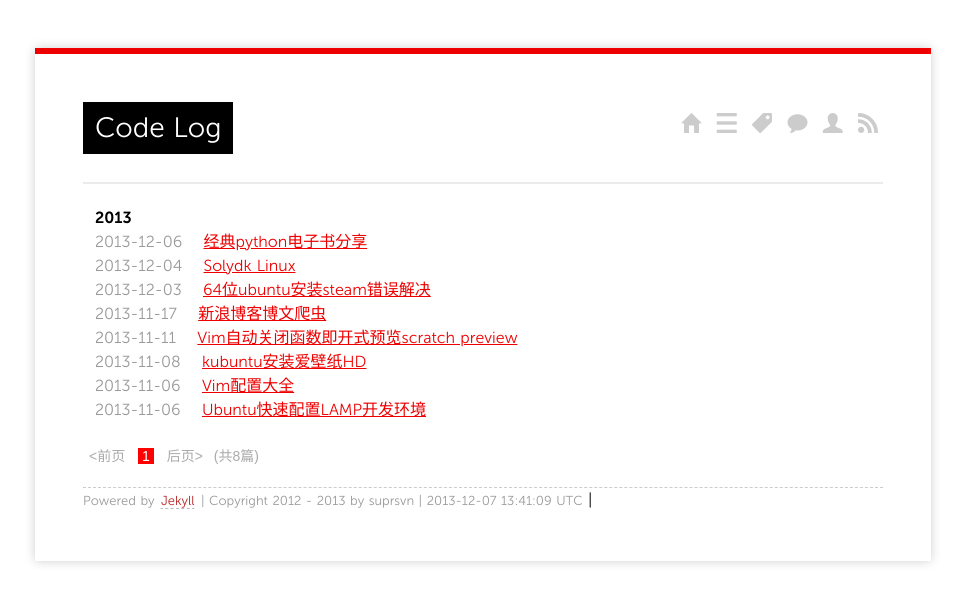
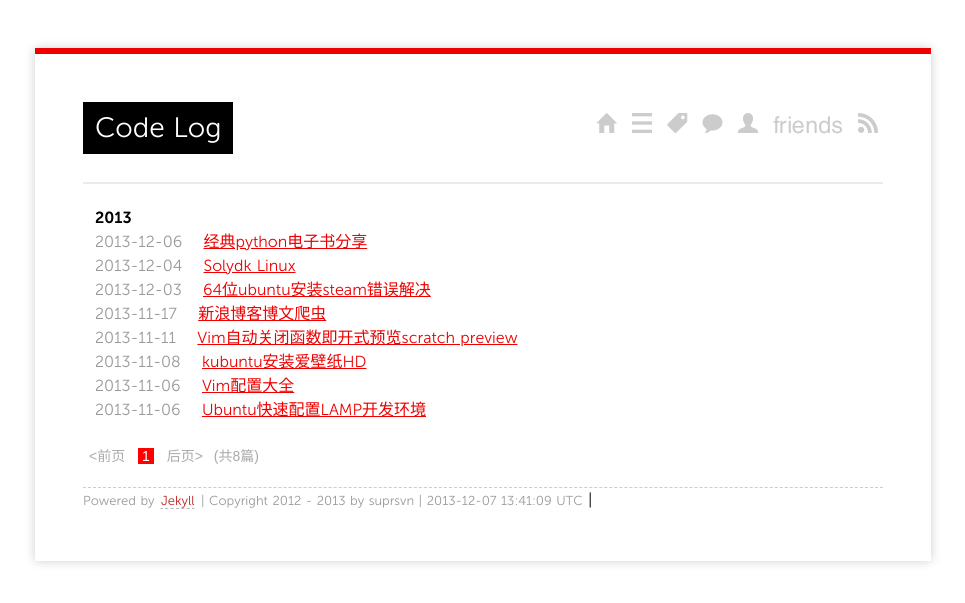
Before and after one commit to suprsvn/suprsvn.github.com, a Jekyll site: the page built from index.html, in a window 1280 px wide. Shown: the top 603 px of the page, without its empty margins (157-1122 px from the left). Built offline with Jekyll 4.4.1, drawn with Linux system fonts in a browser that asks for light colours; Markdown is read by kramdown in place of the engine named in the settings; the list of posts is cut into pages by our own code.

Commit message:
修改：      _layouts/default.html

```diff
--- a/_layouts/default.html
+++ b/_layouts/default.html
@@ -26,6 +26,7 @@
           <a href="/tags" class="ss-icon" title="Tag Cloud" >tags</a>
           <a href="/guestbook" class="ss-icon" title="Guest Book" >talk</a>
           <a href="/about" class="ss-icon" title="About" >user</a>
+          <a href="/links" class="ss-icon" title="Links" >friends</a>
           <a href="/feed" class="ss-icon" title="Subscribe by RSS" >rss</a>
         </div>
         <h1>{{ page.title }}</h1>
```
